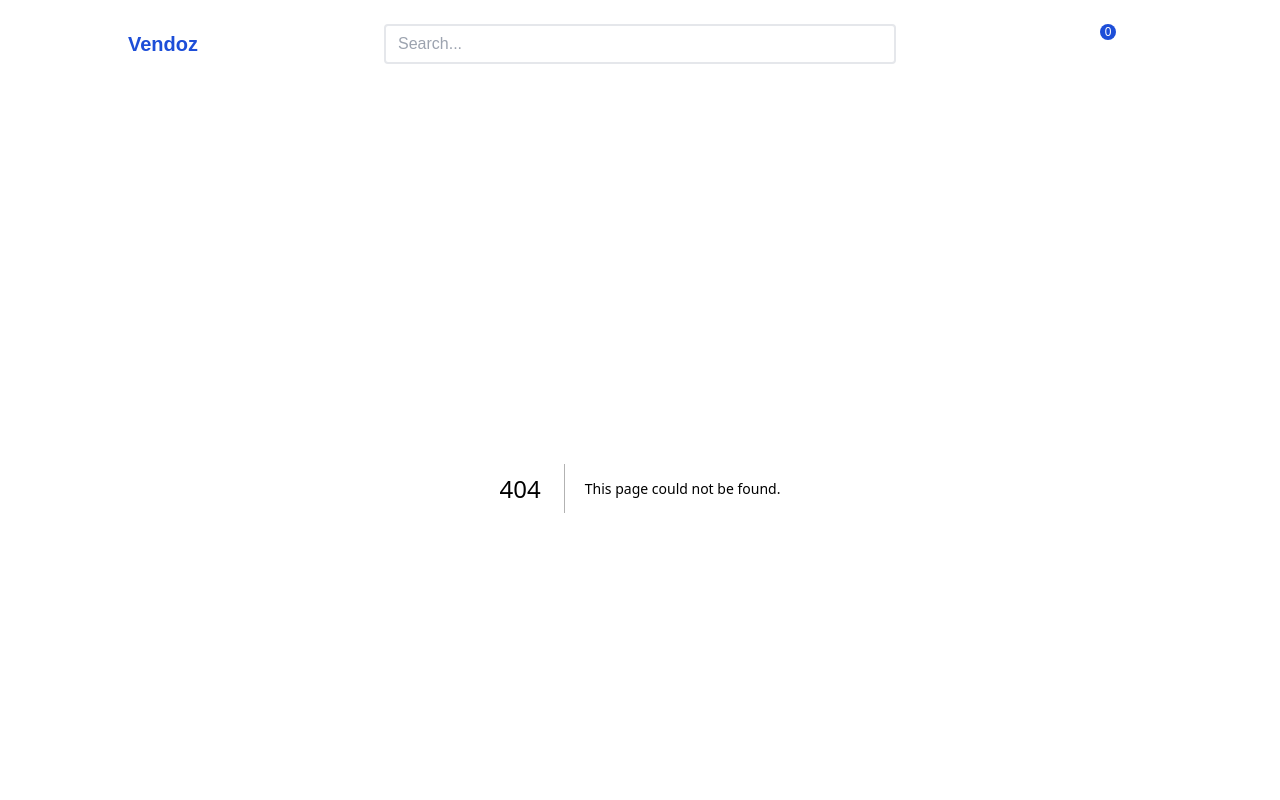
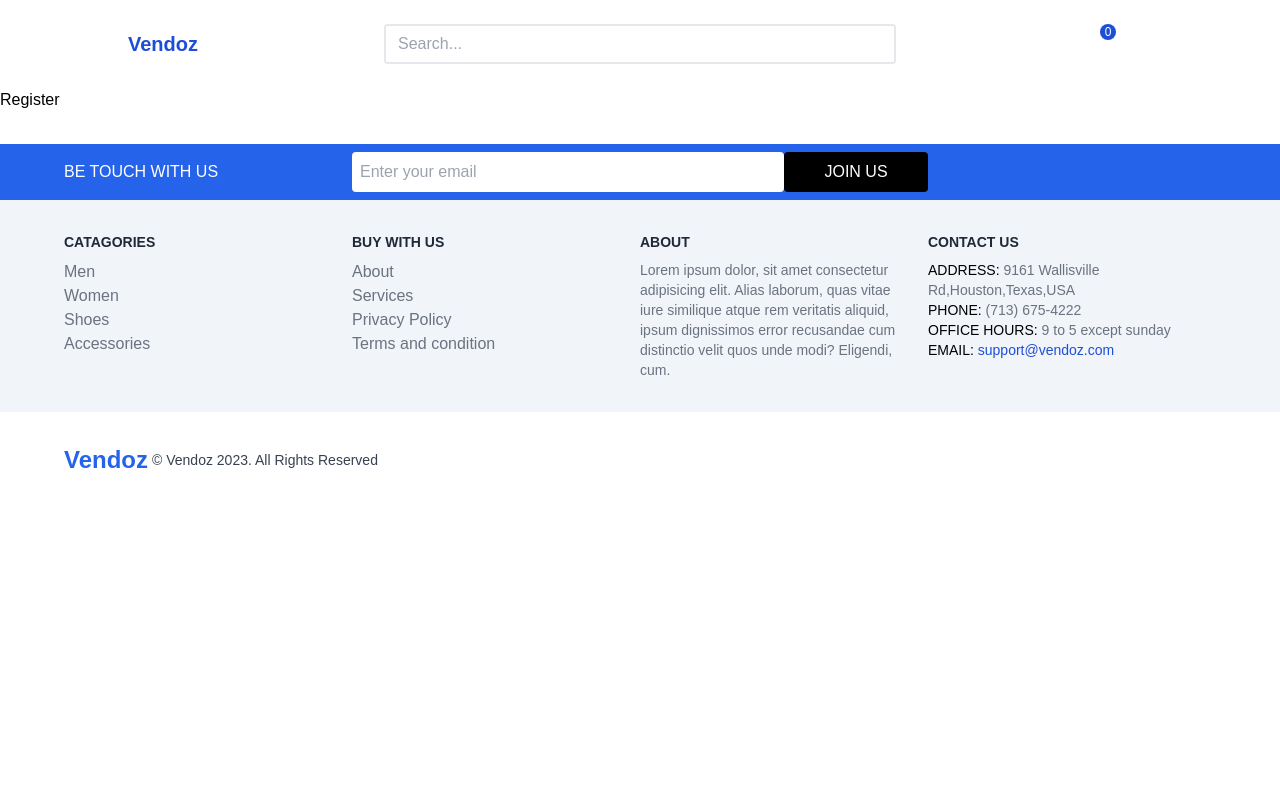
Before and after one commit to mirsahib/vendoz, a Next.js app in the folder frontend/: page /register in a window 1280 px wide. Before the commit this address had no page. Shown: the top 800 px of the page. Built offline with nearby package versions, Linux system fonts and the light colour scheme; some icons are missing; a web font is replaced by a local one.

Commit message:
:hammer: Add new page

```diff
--- /dev/null
+++ b/frontend/src/pages/cart/index.tsx
@@ -0,0 +1,7 @@
+import React from 'react'
+
+export default function index() {
+  return (
+    <div>view cart</div>
+  )
+}
--- /dev/null
+++ b/frontend/src/pages/register/index.tsx
@@ -0,0 +1,7 @@
+import React from 'react'
+
+export default function index() {
+  return (
+    <div>Register</div>
+  )
+}
--- /dev/null
+++ b/frontend/src/pages/signin/index.tsx
@@ -0,0 +1,7 @@
+import React from 'react'
+
+export default function index() {
+  return (
+    <div>signin</div>
+  )
+}
--- /dev/null
+++ b/frontend/src/pages/wishlist/index.tsx
@@ -0,0 +1,7 @@
+import React from 'react'
+
+export default function index() {
+  return (
+    <div>Wishlist</div>
+  )
+}
```
